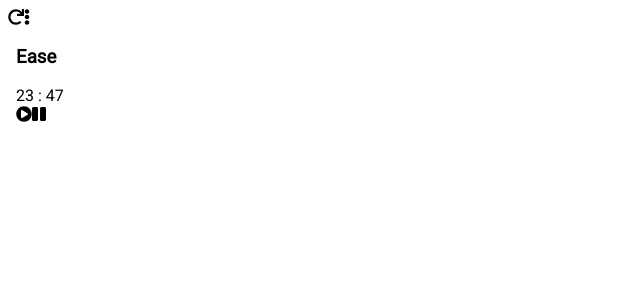
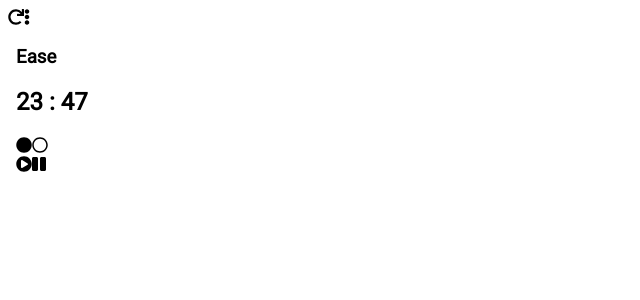
Before and after one commit to jgossett/ease, an Angular app: page / in a window 1280 px wide. Shown: the top 300 px of the page, without its empty margins (0-640 px from the left). Built offline with nearby package versions, Linux system fonts and the light colour scheme.

Commit message:
Fixed cycle icon.

```diff
--- a/src/app/app.component.html
+++ b/src/app/app.component.html
@@ -14,6 +14,7 @@
 
   <!-- timer -->
   <section>
+    <h1>
       <!-- minutes -->
       <span>
         23
@@ -23,12 +24,13 @@
       <span>
         47
       </span>
+    </h1>
   </section>
 
   <!-- sessions -->
   <section>
-<!--    <fa-icon icon="[faCircle]"></fa-icon>-->
-<!--    <fa-icon icon="[farCircle]"></fa-icon>-->
+    <fa-icon [icon]="fasCircle"></fa-icon>
+    <fa-icon [icon]="farCircle"></fa-icon>
   </section>
 
   <!-- actions -->
--- a/src/app/app.component.ts
+++ b/src/app/app.component.ts
@@ -1,5 +1,5 @@
 import {Component} from '@angular/core';
-import {faPlayCircle, faRedo, faEllipsisV, faPause} from '@fortawesome/free-solid-svg-icons';
+import {faPlayCircle, faRedo, faEllipsisV, faPause, faCircle} from '@fortawesome/free-solid-svg-icons';
 import {faCircle as farCircle} from '@fortawesome/free-regular-svg-icons';
 
 @Component({
@@ -11,8 +11,8 @@ export class AppComponent {
   fasRedo = faRedo;
   fasEllipsis = faEllipsisV;
   fasPlayCircle = faPlayCircle;
-  // farCircle = faCircle;
-  // farCircle = farCircle;
+  fasCircle = faCircle;
+  farCircle = farCircle;
   fasPause = faPause;
 
   onRestartTimer(): void {
```
Also changed, not shown: documentation/backlog.md (+1 -1 lines). Lines whose indentation alone changed are shown as unchanged.
